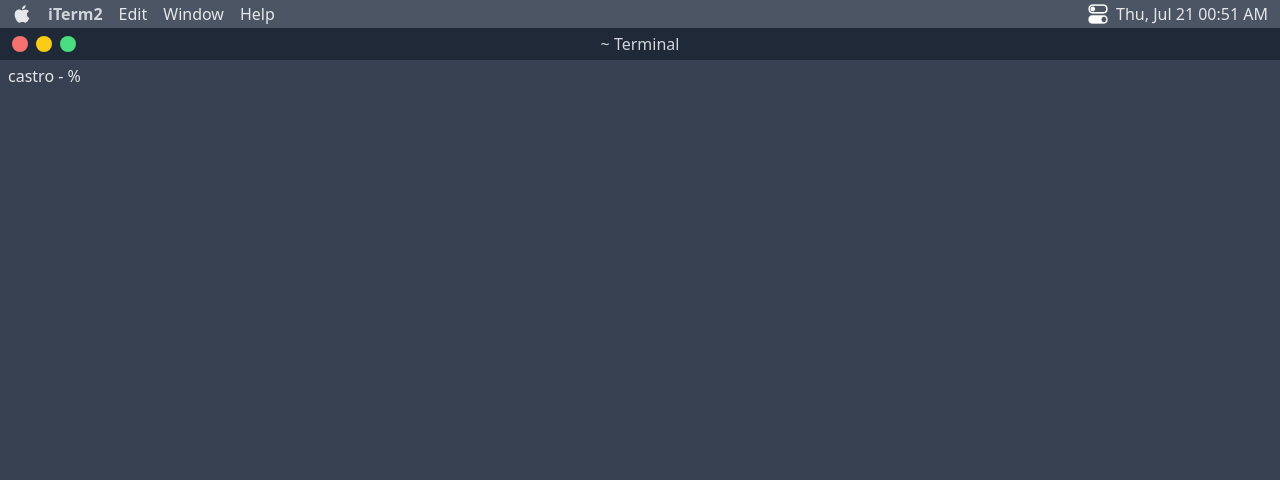
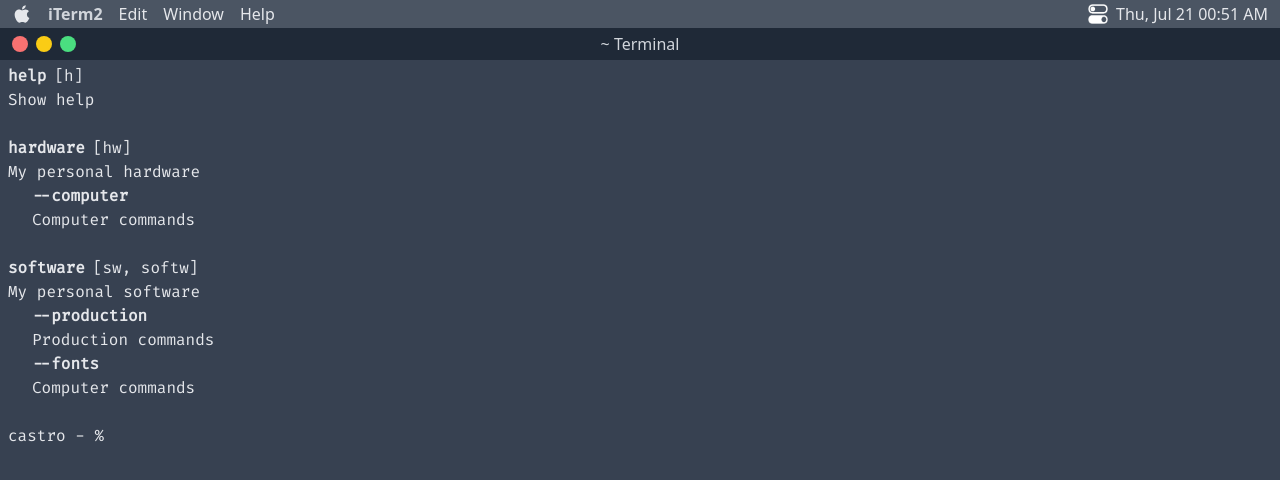
Before and after one commit to diogocastrodev/portfolio, a React (Vite) app: page / in a window 1280 px wide. Shown: the top 480 px of the page. Built offline with nearby package versions, Linux system fonts and the light colour scheme.

Commit message:
Commands

```diff
--- a/index.html
+++ b/index.html
@@ -1,13 +1,21 @@
 <!DOCTYPE html>
 <html lang="en">
+
 <head>
   <meta charset="UTF-8" />
   <link rel="icon" type="image/svg+xml" href="/vite.svg" />
   <meta name="viewport" content="width=device-width, initial-scale=1.0" />
+  <!-- Font: Fira Code -->
+  <link rel="preconnect" href="https://fonts.googleapis.com">
+  <link rel="preconnect" href="https://fonts.gstatic.com" crossorigin>
+  <link href="https://fonts.googleapis.com/css2?family=Fira+Code&display=swap" rel="stylesheet">
+  <!-- Title -->
   <title>Portfolio</title>
 </head>
+
 <body>
   <div id="root"></div>
   <script type="module" src="/src/main.tsx"></script>
 </body>
+
 </html>
--- a/src/components/Layout.tsx
+++ b/src/components/Layout.tsx
@@ -3,6 +3,7 @@ import NavBar from "./TopOfTerminal";
 import Now from "./Terminal/Now/Now";
 import Past from "./Terminal/Past/Past";
 import MacOSTop from "./macOSTop";
+import { Help } from "../others/commandsText";
 
 interface props {
   children?: childrenType;
@@ -14,7 +15,8 @@ export default function Layout({ children }: props) {
       <div className="relative min-w-full min-h-screen flex flex-col bg-gray-700">
         <MacOSTop />
         <NavBar />
-        <div className="flex-1 py-1 px-2 text-gray-200">
+        <div className="flex-1 py-1 px-2 text-gray-200 font-firaCode">
+          <Help></Help>
           <Past />
           <Now />
         </div>
--- a/src/components/Terminal/Now/Now.tsx
+++ b/src/components/Terminal/Now/Now.tsx
@@ -1,3 +1,4 @@
+import usePast from "../../../hooks/usePast";
 import { FormEvent, useState } from "react";
 
 interface props {}
@@ -7,6 +8,7 @@ export default function Now({}: props) {
   function handleSumbit(e: FormEvent) {
     e.preventDefault();
     /* TODO: Handle Text to Past Component */
+    usePast().setPast([...usePast().Past, Text]);
     setText("");
   }
   return (
--- a/src/components/TopOfTerminal.tsx
+++ b/src/components/TopOfTerminal.tsx
@@ -2,15 +2,15 @@ interface props {}
 
 export default function NavBar({}: props) {
   function handleRed() {
-    console.log("red");
+    alert("Please don't close me :(");
   }
 
   function handleYellow() {
-    console.log("yellow");
+    alert("Where you going? :(");
   }
 
   function handleGreen() {
-    console.log("green");
+    alert("Already using all my power!");
   }
 
   return (
@@ -18,15 +18,15 @@ export default function NavBar({}: props) {
       <div className="h-8 w-screen px-3 flex bg-gray-800 relative">
         <div className="h-full absolute flex flex-row items-center gap-2">
           <div
-            className="rounded-full bg-red-400 w-4 h-4 cursor-macOSPointer"
+            className="rounded-full bg-red-400 w-4 h-4 divButton"
             onClick={handleRed}
           ></div>
           <div
-            className="rounded-full bg-yellow-400 w-4 h-4 cursor-macOSPointer"
+            className="rounded-full bg-yellow-400 w-4 h-4 divButton"
             onClick={handleYellow}
           ></div>
           <div
-            className="rounded-full bg-green-400 w-4 h-4 cursor-macOSPointer"
+            className="rounded-full bg-green-400 w-4 h-4 divButton"
             onClick={handleGreen}
           ></div>
         </div>
--- /dev/null
+++ b/src/hooks/usePast.tsx
@@ -0,0 +1,10 @@
+import { useState } from "react";
+
+export default function usePast() {
+  const [Past, setPast] = useState<string[]>([]);
+
+  return {
+    Past,
+    setPast,
+  };
+}
--- a/src/index.css
+++ b/src/index.css
@@ -9,6 +9,7 @@ body {
 
 a,
 button,
-input {
+input,
+.divButton {
   @apply cursor-macOSPointer;
 }
--- /dev/null
+++ b/src/others/commands.tsx
@@ -0,0 +1,60 @@
+import {
+  Help,
+  Software,
+  SoftwareAliasFonts,
+  SoftwareAliasProduction,
+} from "./commandsText";
+
+interface ICommand {
+  name: string;
+  aliases?: string[];
+  description: string;
+  text: JSX.Element | string;
+  flags?: {
+    name: string;
+    description: React.ReactNode;
+    text: JSX.Element | string;
+  }[];
+}
+
+const commands: ICommand[] = [
+  {
+    name: "help",
+    aliases: ["h"],
+    description: "Show help",
+    text: <Help />,
+  },
+  {
+    name: "hardware",
+    description: "My personal hardware",
+    aliases: ["hw"],
+    text: "Hardware commands",
+    flags: [
+      {
+        name: "computer",
+        description: "Computer commands",
+        text: "Computer components",
+      },
+    ],
+  },
+  {
+    name: "software",
+    description: "My personal software",
+    aliases: ["sw", "softw"],
+    text: <Software />,
+    flags: [
+      {
+        name: "production",
+        description: "Production commands",
+        text: <SoftwareAliasProduction />,
+      },
+      {
+        name: "fonts",
+        description: "Computer commands",
+        text: <SoftwareAliasFonts />,
+      },
+    ],
+  },
+];
+
+export default commands;
--- /dev/null
+++ b/src/others/commandsText.tsx
@@ -0,0 +1,75 @@
+/* -------------------------------------------------------------------------- */
+/*                                    Help                                    */
+/* -------------------------------------------------------------------------- */
+
+import commands from "./commands";
+
+function Help() {
+  return (
+    <>
+      <div>
+        {commands.map((command, index) => {
+          return (
+            <div key={index}>
+              <div className="font-bold flex flex-row">
+                {command.name}
+                <div className="ml-2 font-normal">
+                  {"["}
+                  {command.aliases?.map((alias, index) => {
+                    return (
+                      <span key={index}>
+                        {alias}
+                        {index !== command.aliases!.length - 1 ? ", " : ""}
+                      </span>
+                    );
+                  })}
+                  {"]"}
+                </div>
+              </div>
+              <div>{command.description}</div>
+              {command.flags?.map((flag, index) => {
+                return (
+                  <div key={index} className="ml-6">
+                    <div className="font-bold">--{flag.name}</div>
+                    <div>{flag.description}</div>
+                  </div>
+                );
+              })}
+              <br />
+            </div>
+          );
+        })}
+      </div>
+    </>
+  );
+}
+
+/* -------------------------------------------------------------------------- */
+/*                                  Software                                  */
+/* -------------------------------------------------------------------------- */
+function SoftwareAliasProduction() {
+  return (
+    <>
+      <div></div>
+    </>
+  );
+}
+
+function SoftwareAliasFonts() {
+  return (
+    <>
+      <div></div>
+    </>
+  );
+}
+
+function Software() {
+  return (
+    <>
+      <SoftwareAliasProduction />
+      <SoftwareAliasFonts />
+    </>
+  );
+}
+
+export { Help, SoftwareAliasFonts, SoftwareAliasProduction, Software };
--- a/tailwind.config.cjs
+++ b/tailwind.config.cjs
@@ -7,6 +7,9 @@ module.exports = {
         macOSPointer: "url(src/assets/cursorPointer.png), pointer",
         macOSCursor: "url(src/assets/cursor.png), default",
       },
+      fontFamily: {
+        firaCode: ["Fira Code", "monospace"],
+      },
     },
   },
   plugins: [],
```
Lines whose indentation alone changed are shown as unchanged.
